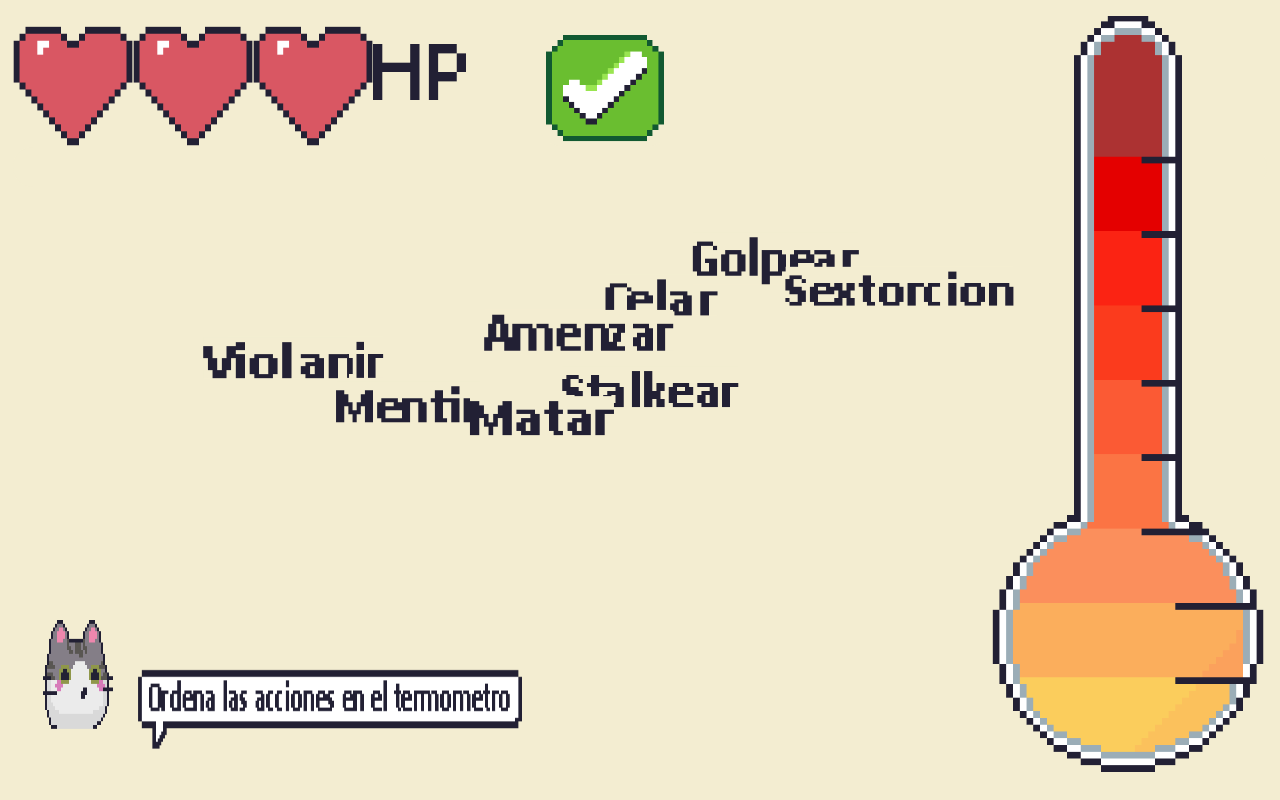
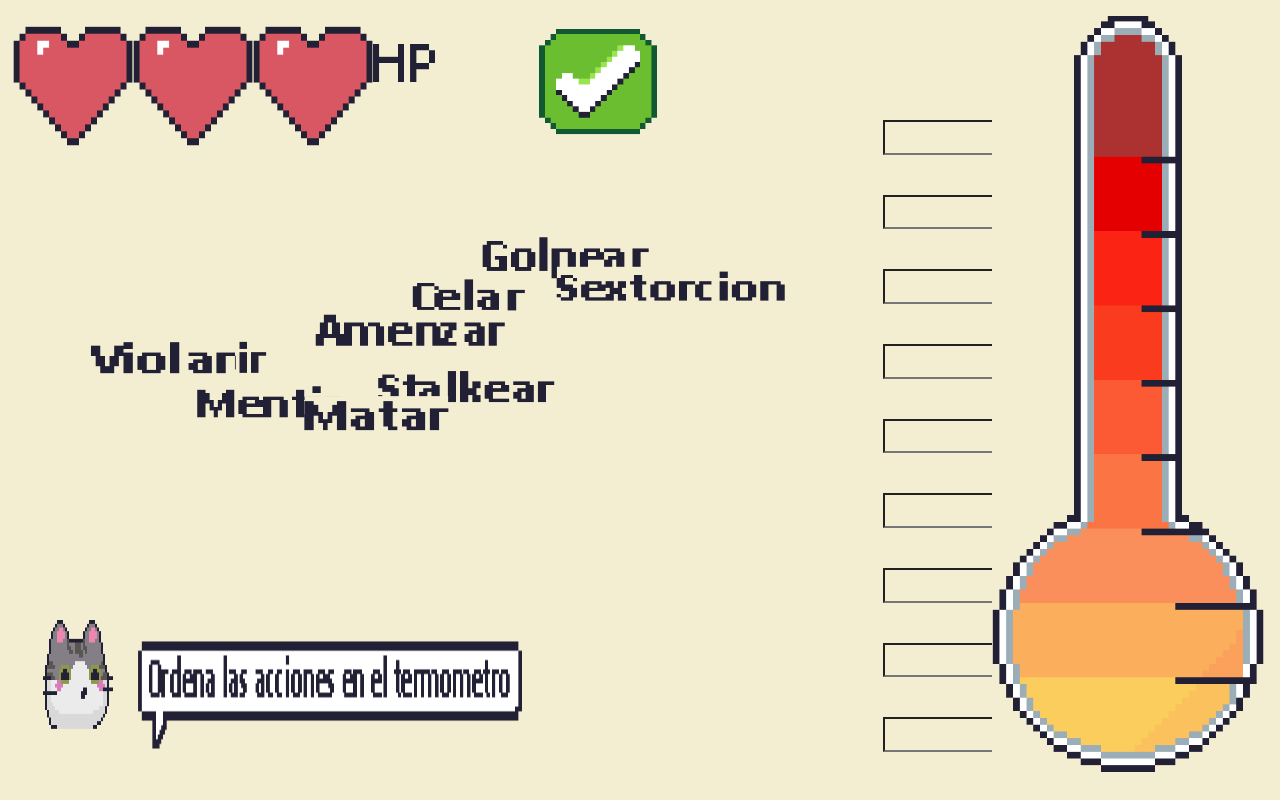
Before and after one commit to 0511Cynthia/violentometro, a React (Create React App) app: page /level3 in a window 1280 px wide. Built offline with nearby package versions, Linux system fonts and the light colour scheme.

Commit message:
Lose modal update, game style changed, input and word verifications added

```diff
--- a/package.json
+++ b/package.json
@@ -6,15 +6,12 @@
   "dependencies": {
     "@babel/core": "^7.24.4",
     "@babel/preset-env": "^7.24.4",
-    "@emotion/react": "^11.11.4",
-    "@emotion/styled": "^11.11.5",
-    "@mui/icons-material": "^5.15.19",
-    "@mui/material": "^5.15.19",
     "@testing-library/jest-dom": "^5.17.0",
     "@testing-library/react": "^13.4.0",
     "@testing-library/user-event": "^13.5.0",
     "bootstrap": "^5.3.3",
     "react": "^18.2.0",
+    "react-bootstrap": "^2.10.2",
     "react-dom": "^18.2.0",
     "react-router-dom": "^6.23.1",
     "react-scripts": "5.0.1",
--- a/src/components/Kitten/Kitten.jsx
+++ b/src/components/Kitten/Kitten.jsx
@@ -1,5 +1,4 @@
 import Cat from '../../img/cat.gif';
-import Next from '../../img/Next.png';
 import Sign from '../Signs/Sign';
 import styles from './Kitten.module.css';
 
@@ -11,8 +10,6 @@ export default function Kitten({ onClick }){
                 <img src={Cat} className={styles.video} alt=''/>
             </picture>
             <Sign/>
-
-
         </div>
     )
 }
--- a/src/components/Modales/Modal.module.css
+++ b/src/components/Modales/Modal.module.css
@@ -1,14 +1,23 @@
-.Container {
+.ImgContent {
+    display: flex;
+    align-items: center;
+    flex-direction: column;
     text-align: center;
-    padding: 20px;
-    border-radius: 50px; /* 10px de radio de esquina */
+    padding: 2%;
 }
 
-.btn1 {
-    background-color: black !important;
-    color: white !important; /* Para que el texto sea visible */
+.btn1, .btn2 {
+    display: flex;
+    justify-content: center;
+    align-items: center;
+    padding: 10px;
+    border-radius: 5px;
+    margin: 5px;
+    width: 50px;
+    height: 50px;
 }
 
-.btn1:hover {
-    background-color: #333 !important; /* Un color un poco más claro para el hover */
+.icon {
+    width: 80%;
+    height: 60%;
 }
--- a/src/components/Modales/Modales.jsx
+++ b/src/components/Modales/Modales.jsx
@@ -1,29 +1,28 @@
-import React from 'react';
-import { Button, Dialog, DialogActions, DialogContent, DialogContentText, DialogTitle } from '@mui/material';
-import Lose from '../Lose/lose';
-import closeIcon from '../../img/goHome.png';  // Asegúrate de actualizar la ruta según tu estructura de carpetas
-import agreeIcon from '../../img/tryAgain.png';  // Asegúrate de actualizar la ruta según tu estructura de carpetas
-import styles from './Modal.module.css';
+import React from "react";
+import { Modal, Button } from "react-bootstrap";
+import Lose from "../Lose/lose";
+import closeIcon from "../../img/goHome.png";
+import agreeIcon from "../../img/tryAgain.png";
+import styles from "./Modal.module.css";
 
-export default function Modales({ open, onClose }) {
-    return (
-        <div className={styles.Container}>
-            <Dialog open={open} onClose={onClose}>
-                <DialogTitle>{"Intenta otra vez"}</DialogTitle>
-                <DialogContent>
-                    <DialogContentText>
-                        <Lose />
-                    </DialogContentText>
-                </DialogContent>
-                <DialogActions>
-                    <Button onClick={onClose} sx={{ minWidth: 'auto', padding: '5px' }} >
-                        <img src={closeIcon} alt="Cerrar" style={{ width: '24px', height: '24px' }} />
-                    </Button>
-                    <Button onClick={onClose} sx={{ minWidth: 'auto', padding: '5px' }} autoFocus>
-                        <img src={agreeIcon} alt="Agree" style={{ width: '24px', height: '24px' }} />
-                    </Button>
-                </DialogActions>
-            </Dialog>
-        </div>
-    );
+export default function BootstrapModal({ open, onClose }) {
+  return (
+    <Modal show={open} onHide={onClose} centered className={styles.content}>
+      <Modal.Body className={styles.ImgContent}>
+        <Lose />
+      </Modal.Body>
+      <Modal.Footer>
+        <Button variant="secondary" onClick={onClose} className={styles.btn1}>
+          <img src={closeIcon} alt="Cerrar" className={styles.icon} />
+        </Button>
+        <Button variant="primary" onClick={onClose} className={styles.btn2}>
+          <img
+            src={agreeIcon}
+            alt="Intentar de nuevo"
+            className={styles.icon}
+          />
+        </Button>
+      </Modal.Footer>
+    </Modal>
+  );
 }
--- a/src/components/Signs/Signs.module.css
+++ b/src/components/Signs/Signs.module.css
@@ -7,7 +7,7 @@
 
     padding-bottom: 4%;
     width: 30%;
-    height: 10%;
+    height: 20%;
     position: absolute;
     bottom: 0;
 }
--- a/src/components/Words/Words.jsx
+++ b/src/components/Words/Words.jsx
@@ -2,7 +2,7 @@ import { useState } from 'react';
 import styles from './Words.module.css';
 
 export default function Word({image, targetArea, id, updatePieceStatus, index, style}){
-    const area = {minX: -850, minY: 110, maxX: -100, maxY: 400 };
+    const area = {minX: -950, minY: 110, maxX: -350, maxY: 400 };
     const initialPositionX = Math.random() * (area.maxX - area.minX) + area.minX;
     const initialPositionY = Math.random() * (area.maxY - area.minY) + area.minY;
     const [position, setPosition] = useState({ x: initialPositionX, y: initialPositionY });
@@ -18,7 +18,6 @@ export default function Word({image, targetArea, id, updatePieceStatus, index, s
         if (dragging) {
             const newX = e.clientX - initialX;
             const newY = e.clientY - initialY;
-            // setPosition({ x: newX, y: newY });
             console.log("x: "+newX, "y:"+newY);
 
             if (newX <= -150) {
--- a/src/index.js
+++ b/src/index.js
@@ -3,6 +3,7 @@ import ReactDOM from 'react-dom/client';
 import './index.css';
 import App from './App';
 import reportWebVitals from './reportWebVitals';
+import 'bootstrap/dist/css/bootstrap.min.css';
 
 const root = ReactDOM.createRoot(document.getElementById('root'));
 root.render(
--- a/src/pages/level3/Level3.jsx
+++ b/src/pages/level3/Level3.jsx
@@ -1,4 +1,4 @@
-import { useState } from 'react';
+import React, { useState } from 'react';
 import Heart from '../../img/Heart.png';
 import Hp from '../../img/Hp.png';
 import styles from './Level3.module.css';
@@ -15,9 +15,21 @@ import Amenazar from '../../img/Words3/Amenazar.png';
 import Violar from '../../img/Words3/Violar.png';
 import Matar from '../../img/Words3/Matar.png';
 import BtnVerificar from '../../components/Verificar/btnVerificar';
-import Modales from '../../components/Modales/Modales';
+import Modal from '../../components/Modales/Modales';
 
 function Level3() {
+    const words = [
+        'Matar',
+        'Violar',
+        'Amenazar',
+        'Sextorción',
+        'Golpear',
+        'Prohibir',
+        'Stalkear',
+        'Celar',
+        'Mentir'
+    ];
+
     const targetAreas = [
         { minX: -165, minY: 545, maxX: -150, maxY: 560 },
         { minX: -165, minY: 480, maxX: -150, maxY: 490 },
@@ -29,10 +41,12 @@ function Level3() {
         { minX: -165, minY: 115, maxX: -150, maxY: 135 },
         { minX: -165, minY: 20, maxX: -150, maxY: 50 }
     ];
+
     const [piecesInPlace, setPiecesInPlace] = useState(Array(targetAreas.length).fill(false));
     const [heartVisibility, setHeartVisibility] = useState([true, true, true]);
     const [kittenVisible, setKittenVisible] = useState(true);
     const [open, setOpen] = useState(false);
+    const [inputWords, setInputWords] = useState(Array(words.length).fill('')); // Estado para almacenar las palabras ingresadas
 
     const toggleHeartVisibility = (index) => {
         setHeartVisibility(prevState => {
@@ -50,18 +64,23 @@ function Level3() {
         });
     };
 
+    const handleInputChange = (index, event) => {
+        const newInputWords = [...inputWords];
+        newInputWords[index] = event.target.value;
+        setInputWords(newInputWords);
+    };
+
     const checkPiecesPlacement = () => {
         let piecesNotInPlace = 0;
-        piecesInPlace.forEach((piece, index) => {
-            if (piece) {
-                console.log(`La pieza ${index + 1} está en su lugar`);
+        inputWords.forEach((inputWord, index) => {
+            if (inputWord.trim().toLowerCase() === words[index].toLowerCase()) {
+                console.log(`El input ${index + 1} contiene la palabra correcta: ${inputWord}`);
             } else {
                 piecesNotInPlace++;
             }
         });
         if (piecesNotInPlace === 0) {
-            setKittenVisible(false);
-            setOpen(true);
+            console.log("Ganaste");
         } else {
             lostALife();
         }
@@ -94,10 +113,17 @@ function Level3() {
                 <img src={Hp} className={styles.Hp} alt='' />
                 <BtnVerificar onClick={checkPiecesPlacement} />
             </div>
-            <Modales open={open}
-            onClose={handleClose}
-            />
-
+            <Modal open={open} onClose={handleClose} />
+            <div className={styles.inputsContainer}>
+                {words.map((word, index) => (
+                    <input
+                        key={index}
+                        type="text"
+                        value={inputWords[index]}
+                        onChange={(event) => handleInputChange(index, event)}
+                    />
+                ))}
+            </div>
             <div className={styles.columnContainer}>
                 <Words image={Mentir} targetArea={targetAreas[0]} id={`word-${1}`} style={{ width: "18vmin", height: "4.5vmin" }} updatePieceStatus={updatePieceStatus} index={0} />
                 <Words image={Celar} targetArea={targetAreas[1]} id={`word-${2}`} style={{ width: "14vmin", height: "4.5vmin" }} updatePieceStatus={updatePieceStatus} index={1} />
@@ -113,9 +139,8 @@ function Level3() {
                 </div>
             </div>
             {kittenVisible && <Kitten />}
-
         </div>
-    )
+    );
 }
 
 export default Level3;
--- a/src/pages/level3/Level3.module.css
+++ b/src/pages/level3/Level3.module.css
@@ -15,6 +15,19 @@
 .Hp{
     height: 7vmin;
     padding-top: 20%;
+}
+.inputsContainer {
+    position: absolute;
+    top: 15%;
+    margin-left: 68%;
+    display: flex;
+    flex-direction: column;
+}
+
+.inputsContainer input{
+    font-size: 120%;
+    width: 80%;
+    margin-bottom: 14%;
 }
 .columnContainer{
     position: absolute;
```
Also changed, not shown: 1 other file (tests, documents, lock files or other folders).
